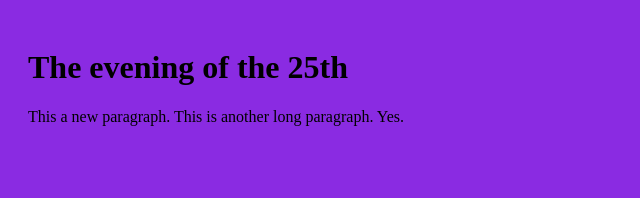
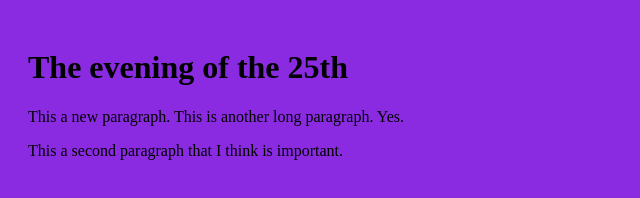
Before and after one commit to adonegan/25september, a plain HTML site: page index.html in a window 1280 px wide. Shown: the whole page, without its empty margins (0-640 px from the left). Drawn offline with Linux system fonts and the light colour scheme.

Commit message:
added second paragraph

```diff
--- a/index.html
+++ b/index.html
@@ -10,5 +10,6 @@
 <body>
     <h1>The evening of the 25th</h1>
     <p>This a new paragraph. This is another long paragraph. Yes.</p>
+    <p>This a second paragraph that I think is important.</p>
 </body>
 </html>
```
